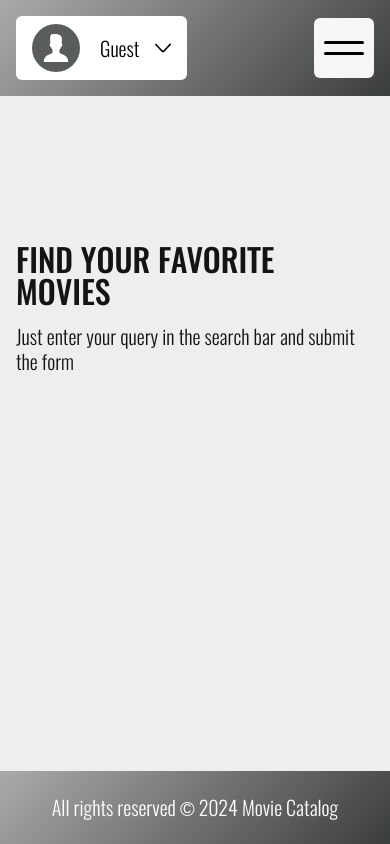
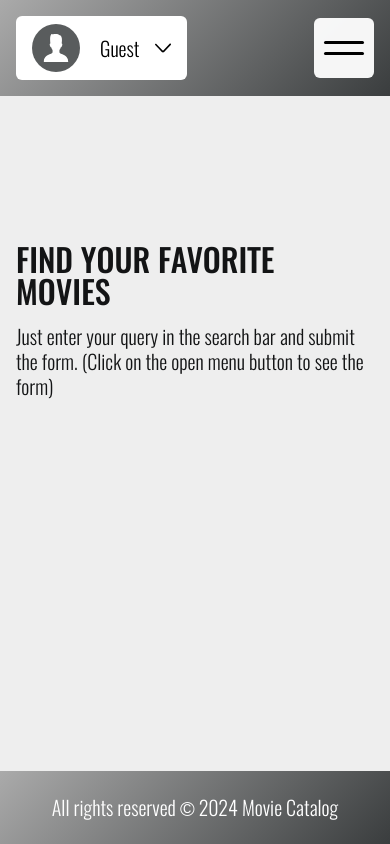
Before and after one commit to EvgeniyIvanchikov/Movie-catalog, a Vue app: page / in a window 390 px wide. Built offline with nearby package versions, Linux system fonts and the light colour scheme.

Commit message:
fix z-index for account info

```diff
--- a/src/layouts/GridResult.vue
+++ b/src/layouts/GridResult.vue
@@ -21,7 +21,12 @@ import { globalState } from '@/assets/scripts';
       class="result__cta-message-box">
         <div
         class="heading heading--l">Find your favorite movies</div>
-        <div class="paragraph paragraph-m">Just enter your query in the search bar and submit the form</div>
+        <div class="paragraph paragraph-m">
+          Just enter your query in the search bar and submit the form.
+        <template v-if="globalState.isMobile">
+          (Click on the open menu button to see the form)
+        </template>
+        </div>
       </div>
       <div class="result__main">
         <div
--- a/src/layouts/Header.vue
+++ b/src/layouts/Header.vue
@@ -10,7 +10,7 @@ import AccountInfo from '@/components/AccountInfo.vue';
   <header class="section header">
     <div class="container header_container">
       <div class="header__navigation-wrapper" :class="{ 'js--open': globalState.isMenuOpen }">
-        <AccountInfo v-if="globalState.isMobile" />
+        <AccountInfo v-if="globalState.isMobile" class='header__account-info' />
         <div class="navigation">
           <div class="navigation__layout">
             <div class="navigation__layout-item">
@@ -20,7 +20,7 @@ import AccountInfo from '@/components/AccountInfo.vue';
             </div>
             <div class="navigation__layout-item">
               <SearchForm />
-              <AccountInfo v-if="!globalState.isMobile" />
+              <AccountInfo v-if="!globalState.isMobile" class='header__account-info'/>
             </div>
           </div>
         </div>
@@ -47,6 +47,10 @@ import AccountInfo from '@/components/AccountInfo.vue';
     padding-top: 1rem;
     padding-bottom: 1rem;
     margin-top: 0;
+  }
+  &__account-info{
+    position: relative;
+    z-index: 3;
   }
   &__navigation-wrapper {
     width: 100%;
```
